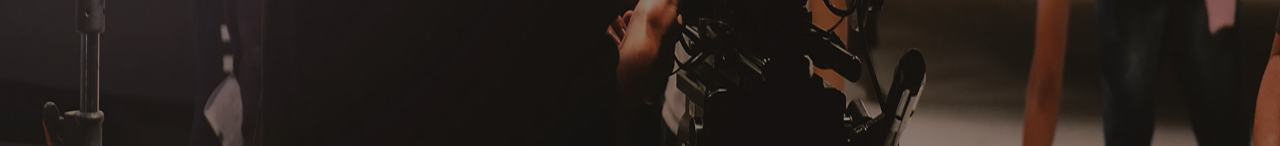
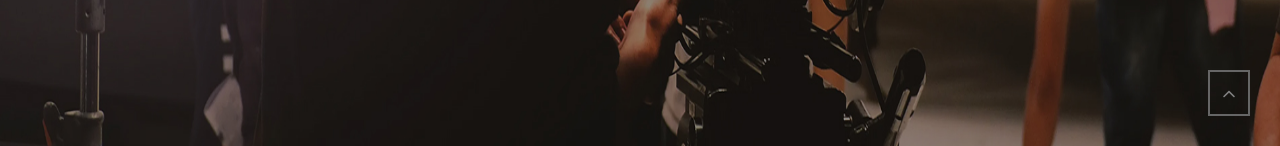
Before and after one commit to MarioSantoro/proj-html-vuejs, a Vue app: page / in a window 1280 px wide. Shown: the part 654-800 px from the top of the page. Built offline with nearby package versions, Linux system fonts and the light colour scheme.

Commit message:
added a botton for turn on header of website

```diff
--- a/index.html
+++ b/index.html
@@ -6,6 +6,8 @@
   <link rel="icon" type="image/svg+xml" href="/vite.svg" />
   <meta name="viewport" content="width=device-width, initial-scale=1.0" />
   <title>Vite + Vue</title>
+
+  <script src="https://cdnjs.cloudflare.com/ajax/libs/animejs/3.2.1/anime.min.js"></script>
 
   <!-- Add cdn for fontawesome -->
   <link rel="stylesheet" href="https://cdnjs.cloudflare.com/ajax/libs/font-awesome/6.4.0/css/all.min.css">
--- a/src/components/AppHeader.vue
+++ b/src/components/AppHeader.vue
@@ -1,6 +1,7 @@
 <template>
     <header>
-        <div class="container-nav d-flex justify-content-between align-items-center ">
+        <a href="#app"><img src="../assets/image (21).svg" alt=""></a>
+        <div class="container-nav d-flex justify-content-between align-items-center " id="wrapper">
             <LogoPage />
             <NavBar />
             <SearchAndIcons />
@@ -30,7 +31,7 @@ export default {
 header {
     height: 90.98px;
     position: fixed;
-    z-index: 3;
+    z-index: 5;
     width: 100%;
     box-shadow: 0px -20px 30px 6px #000;
     -moz-box-shadow: 0px -20px 30px 6px #000;
@@ -42,5 +43,21 @@ header {
         height: 100%;
         background-color: $ColorWhite;
     }
+
+    a {
+        position: fixed;
+        z-index: 10;
+        bottom: 30px;
+        right: 30px;
+        opacity: 1;
+        padding: 9px;
+        border: 2px solid $ColorGray;
+
+        img {
+            width: 20.39px;
+            height: 20.39px;
+            filter: invert(50%);
+        }
+    }
 }
 </style>
--- a/src/components/componentsMain/DescriptionMember.vue
+++ b/src/components/componentsMain/DescriptionMember.vue
@@ -2,7 +2,7 @@
     <div class="background parallax">
         <div class="container-member content-container">
             <div class="text-center">
-                <img class="wrapper" src="../assets/image (20).svg" alt="Wrapper image">
+                <img class="wrapper" src="../../assets/image (20).svg" alt="Wrapper image">
             </div>
             <div class="content d-flex justify-content-center align-items-center text-center mt-4">
                 <div class="member">
--- a/src/styles/general.scss
+++ b/src/styles/general.scss
@@ -1,6 +1,7 @@
 body {
     font-family: 'Josefin Sans', sans-serif;
     overflow-x: hidden;
+    scroll-behavior: smooth;
 }
 
 ul {
```
